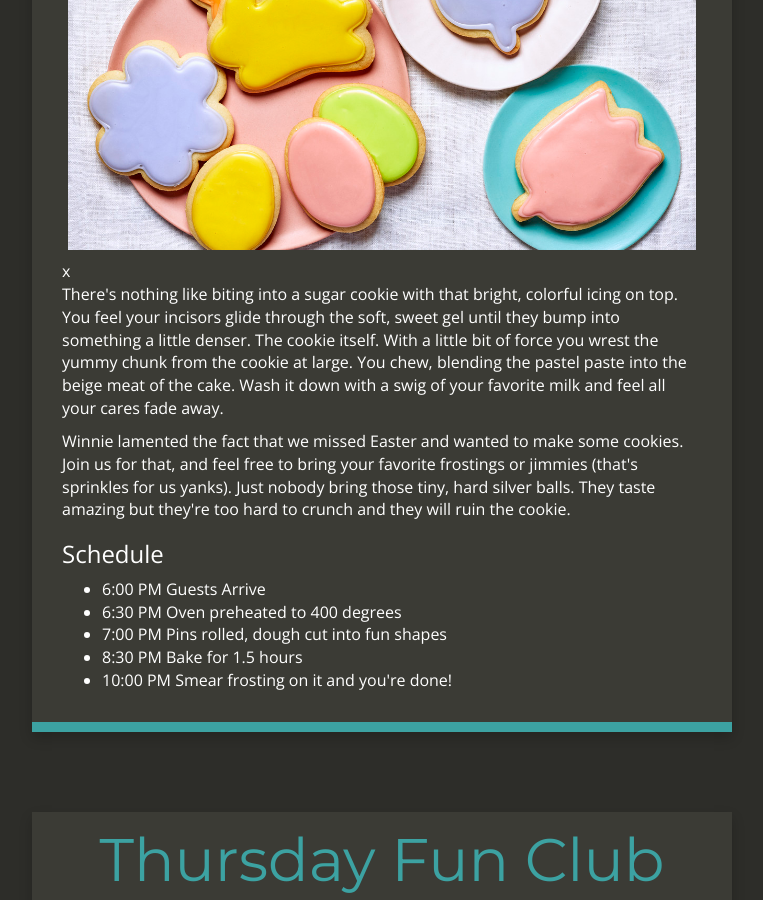
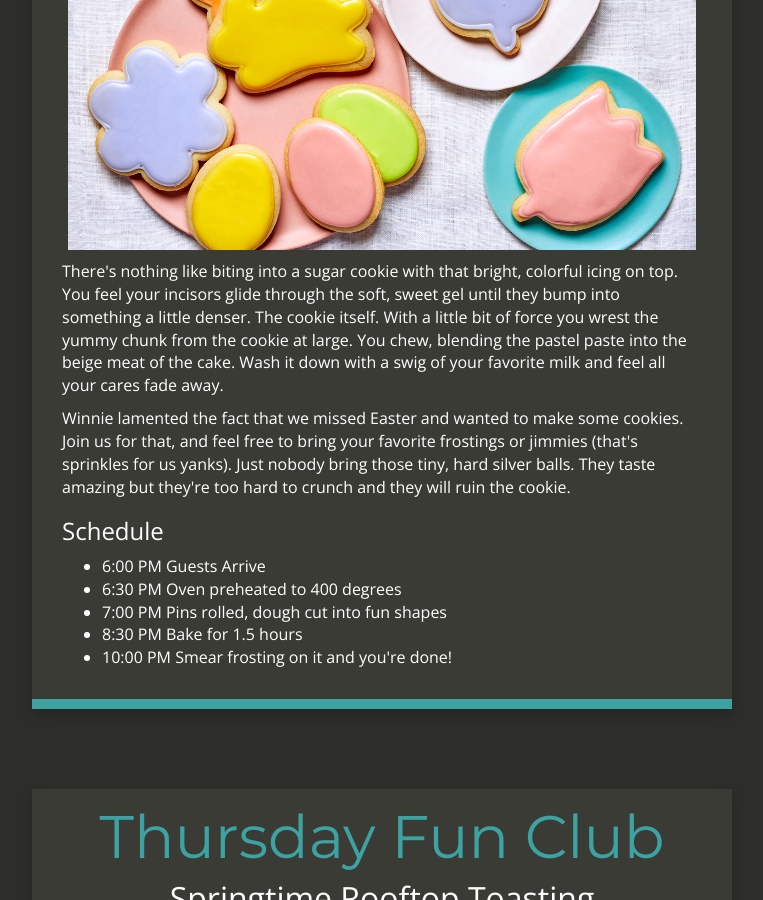
Before and after one commit to paulberb/paulberb.github.io, a Jekyll site: the page built from index.html, in a window 1280 px wide and 900 px high, scrolled down 401 px. Shown: the whole window, without its empty margins (258-1021 px from the left). Built offline with Jekyll 4.4.1, drawn with Linux system fonts in a browser that asks for light colours; nearby versions of some CDN libraries.

Commit message:
adjusted image width

```diff
--- a/index.html
+++ b/index.html
@@ -11,7 +11,7 @@
                 <p>Paul and Jo's
                 </p>
                 <p><img src="/images/cook.jpg" width="98%" /></p>
-            </div>x
+            </div>
                 <p>
                 There's nothing like biting into a sugar cookie with that bright, colorful icing on top. You feel your incisors glide through the soft, sweet gel until they bump into something a little denser. The cookie itself. With a little bit of force you wrest the yummy chunk from the cookie at large. You chew, blending the pastel paste into the beige meat of the cake. Wash it down with a swig of your favorite milk and feel all your cares fade away.
                 </p>
@@ -38,7 +38,7 @@
                 <p>April 18th, 2019 - 6pm</p>
                 <p>Paul and Jo's
                 </p>
-                <p><img src="/images/roof.jpeg" width="400" /></p>
+                <p><img src="/images/roof.jpeg" width="98%" /></p>
             </div>
                 <p>
                 Presenting TFC's annual salute to Spring! Clamber up to the roof with your favorite beverage. Raise a glass with your favorite person. Drink deeply and savor your favorite time of year in your favorite city. Favorite favorite favorite. Like, imbibe, favorite.
@@ -65,7 +65,7 @@
             <div class="author-text">
                 <p>April 11th, 2019 - 10pm</p>
                 <p>Five Nightclub</p>
-                <p><img src="/images/alexx2.png" width="400" /></p>
+                <p><img src="/images/alexx2.png" width="98%" /></p>
             </div>
             <p>
                 This isn't your grandma's fun club. It's mine. I mean ours. I thought that would be clear by now? At any rate, please note that this Fun Club will not be at the usual time or location. With that business out of the way, on to pleasure!
@@ -93,7 +93,7 @@
             <div class="author-text">
                 <p>April 4th, 2019 - 6pm</p>
                 <p>Paul &amp; Jo's Place</p>
-                <p><img src="/images/sushi.jpg" width="400" /></p>
+                <p><img src="/images/sushi.jpg" width="98%" /></p>
             </div>
             <p>
                    We have obtained a copy of Sushi Go Party! Now you and up to seven of your Thursday friends can play at the same time, shuffling sashimi, moving maki, tempting fate with tempura, cheating with chopsticks (don't do that), and piling up that sweet, sweet pudding.
@@ -121,7 +121,7 @@
             <div class="author-text">
                 <p>March 28st, 2019 - 6pm</p>
                 <p>Paul &amp; Jo's Place</p>
-                <p><img src="/images/spump.jpg" width="400" /></p>
+                <p><img src="/images/spump.jpg" width="98%" /></p>
             </div>
             <p>
                    Springtime is quickly melting by, and the mind drifts to thoughts of ice cream. What's your favorite ice cream? Spumone? Huh, cool. Did you have an ice cream shop in your neighborhood when you were little? We had Frosty Freeze in Janesville and we loved it. I would order a hot-fudge shake and I felt cool because it was unconventional, and also because of the ice cream I was eating.
@@ -149,7 +149,7 @@
             <div class="author-text">
                 <p>March 21st, 2019 - 6pm</p>
                 <p>Paul &amp; Jo's Place</p>
-                <p><img src="/images/leo1.png" width="400" /></p>
+                <p><img src="/images/leo1.png" width="98%" /></p>
             </div>
             <p>
                    What comes to mind when you think of Fun Club? Truffle oil chips? Tumple? Gales of laughter? Cans of beer with colorful labels? Or is it the people? Or is it just one person? That would be weird if it were just one person. However, just one person is who we're celebrating this week, with Leona Day! Leona "Leo" Bergmann, bearer of smiles, bringer of mead, and even sweeter still. Damn that's poetic. Whether it's her fiercely competitive nature, unwavering eye contact, or her deep well of compassion and empathy, we all have something to love.
@@ -177,7 +177,7 @@
             <div class="author-text">
                 <p>March 14th, 2019 - 6pm</p>
                 <p>Paul &amp; Jo's Place</p>
-                <p><img src="/images/pray.jpg" width="400" /></p>
+                <p><img src="/images/pray.jpg" width="98%" /></p>
             </div>
             <p>
                 We take care of our own, whether the creature is 1, 3, or 4 legged. Peach has a bent paw, so gather around her hospital bed and offer thrumming prayers with your fellow Thufuclubians. She'll get through this, and we'll emerge on the other side closer, kinder, stronger, and with straight paws all. Praise be to Bast and don't forget to bring your favorite catnip-infused prayer beads.
@@ -206,7 +206,7 @@
             <div class="author-text">
                 <p>March 7th 2019 6pm</p>
                 <p>Paul &amp; Jo's Place</p>
-                <p><img src="/images/peach.jpg" width="400" /></p>
+                <p><img src="/images/peach.jpg" width="98%" /></p>
             </div>
             <p>
                 When god invented cats, he didn't know it would be 2000 years until they reached their true potential. God is now dead, but Peach lives, and will have done so for one year as of March 7th. Jo and I don't deserve to have such a wonderful animal in our lives, but we come the closest and bear our wonderful burden with humility and purpose.
```
